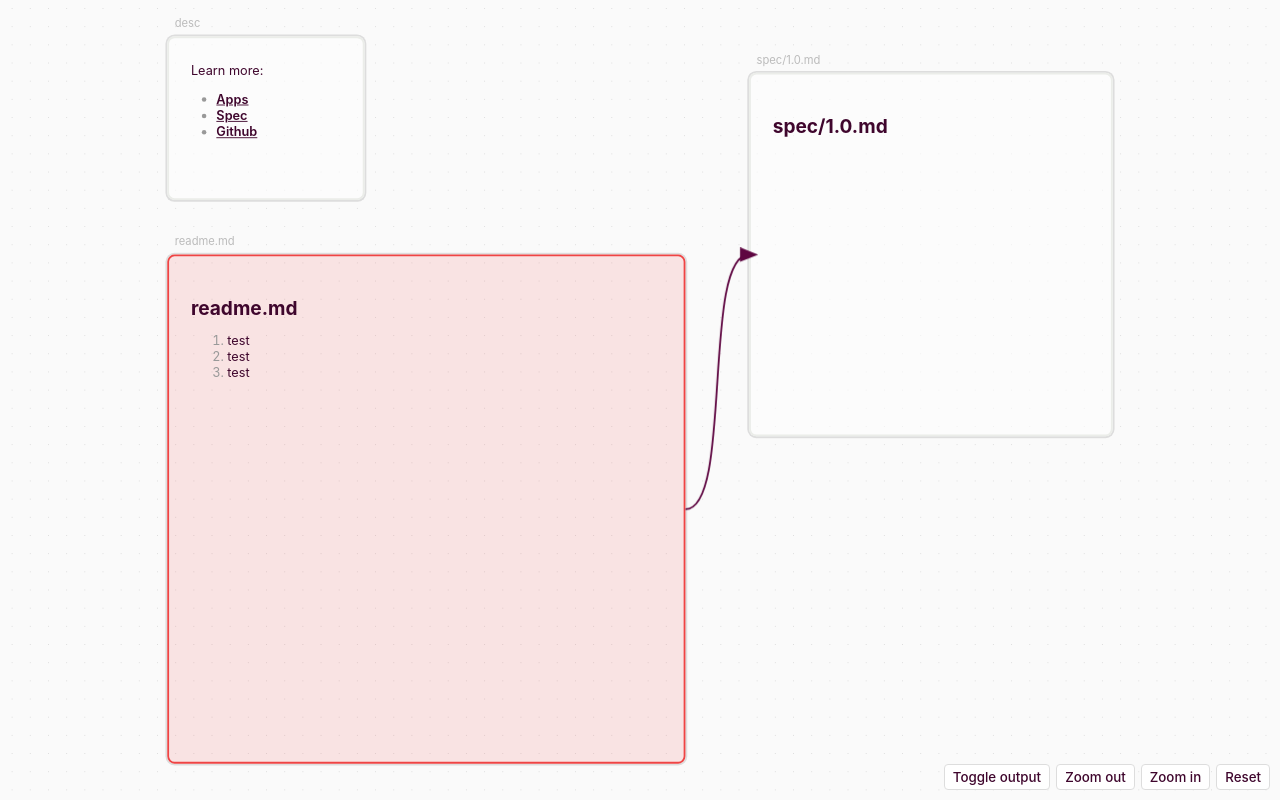
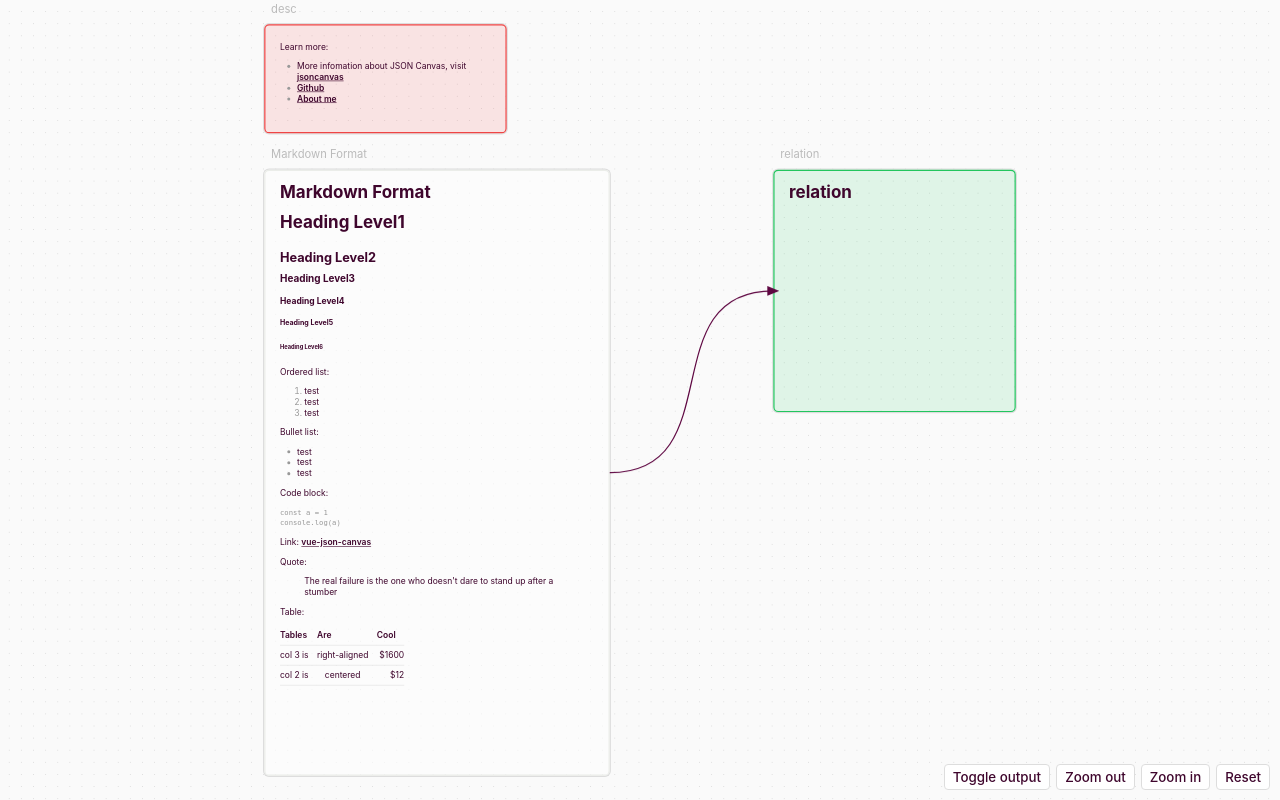
Before and after one commit to wujieli0207/vue-json-canvas, a Vue app: page / in a window 1280 px wide. Built offline with nearby package versions, Linux system fonts and the light colour scheme.

Commit message:
feat: 更新 mock 数据

```diff
--- a/src/dev/mock-data.ts
+++ b/src/dev/mock-data.ts
@@ -5,33 +5,69 @@ export const mockCanvasContent: ICanvasContent = {
     {
       id: '8132d4d894c80022',
       type: 'file',
-      text: '## readme.md  \n 1. test \n 2. test \n 3. test',
-      label: 'readme.md',
+      text: `# Markdown Format
+# Heading Level1
+## Heading Level2
+### Heading Level3
+#### Heading Level4
+##### Heading Level5
+###### Heading Level6
+
+Ordered list:
+1. test
+2. test
+3. test
+
+Bullet list:
+- test
+- test
+- test
+
+Code block:
+\`\`\`js
+const a = 1
+console.log(a)
+\`\`\`
+
+Link:
+[vue-json-canvas](https://github.com/wujieli0207/vue-json-canvas)
+
+Quote:
+> The real failure is the one who doesn't dare to stand up after a stumber
+
+Table:
+| Tables        | Are           | Cool  |
+| ---------------- |:-------------:| -----:|
+| col 3 is      | right-aligned | $1600 |
+| col 2 is      | centered      |   $12 |
+`,
+      label: 'Markdown Format',
       x: -280,
       y: -200,
       width: 570,
-      height: 560,
-      color: '1',
+      height: 1000,
     },
     {
       id: '59e896bc8da20699',
       type: 'text',
       label: 'desc',
-      text: 'Learn more:\n\n- [Apps](/docs/apps.md)\n- [Spec](spec/1.0.md)\n- [Github](https://github.com/obsidianmd/jsoncanvas)',
+      text: 'Learn more:\n\n- More infomation about JSON Canvas, visit [jsoncanvas](https://github.com/obsidianmd/jsoncanvas)\n- [Github](https://github.com/wujieli0207/vue-json-canvas)\n- [About me](https://wujieli.com)',
       x: -280,
       y: -440,
-      width: 217,
+      width: 400,
       height: 180,
+      color: '1',
     },
     {
       id: '0ba565e7f30e0652',
-      type: 'file',
-      text: '## spec/1.0.md',
-      label: 'spec/1.0.md',
-      x: 360,
-      y: -400,
+      type: 'text',
+      text: '# relation',
+      label: 'relation',
+      x: 560,
+      y: -200,
       width: 400,
       height: 400,
+      color: '4',
     },
   ],
   edges: [
```
